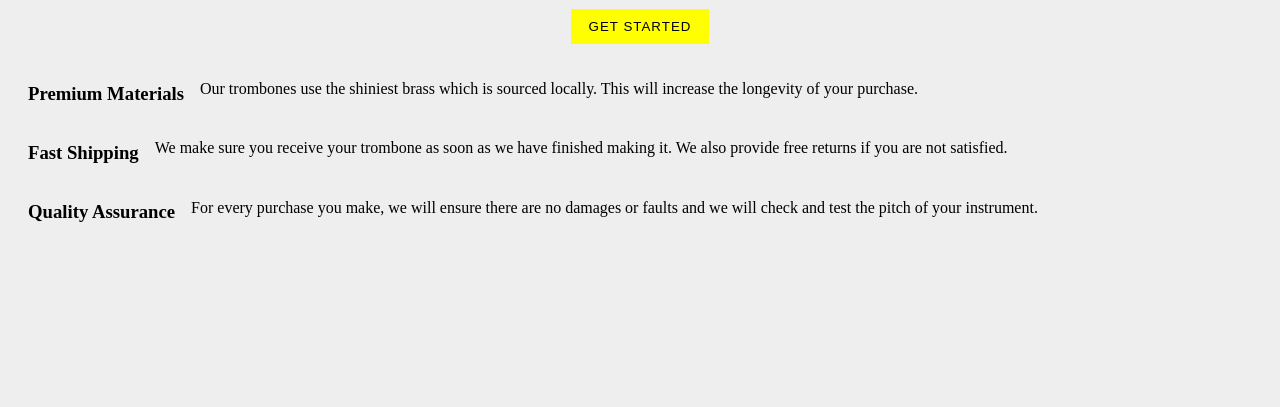
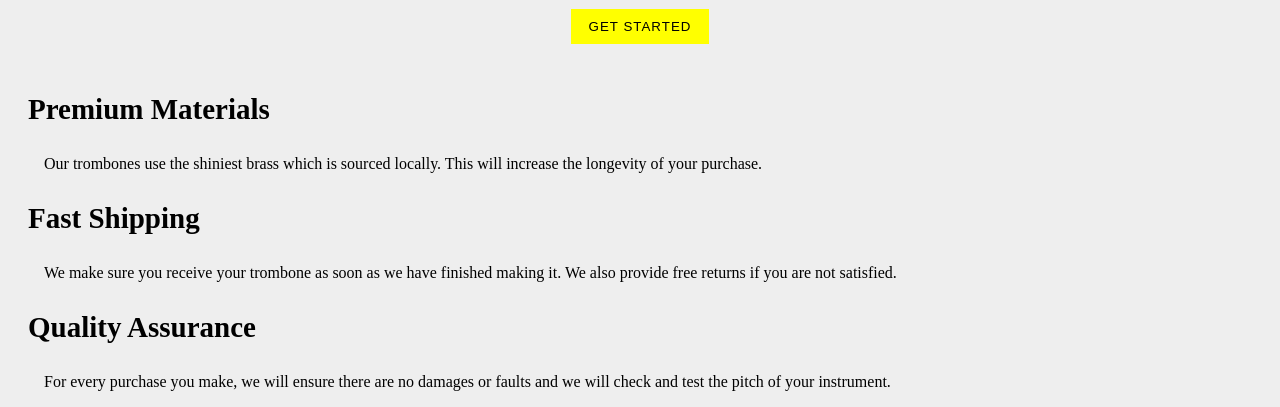
Before and after one commit to John-Kibirige/Chandan-John-Microverse-Project, a plain HTML site: page index.html in a window 1280 px wide. Shown: the part 421-828 px from the top of the page. Before the commit the page ends 800 px from the top, so only its background shows below. Drawn offline with Linux system fonts and the light colour scheme.

Commit message:
Update style.css

```diff
--- a/css/style.css
+++ b/css/style.css
@@ -64,15 +64,14 @@ a {
 }
 
 .actual-components {
-   display: flex;
-   flex-direction: row;
    margin-left: 20px;
 
    /* use display property and change it to flex  */
 }
 
 .actual-components h3 {
-   /* adjust font size, and margin right */
+   font-size: 29px;
+   font-weight: 700;
 }
 
 .actual-components p {
```
